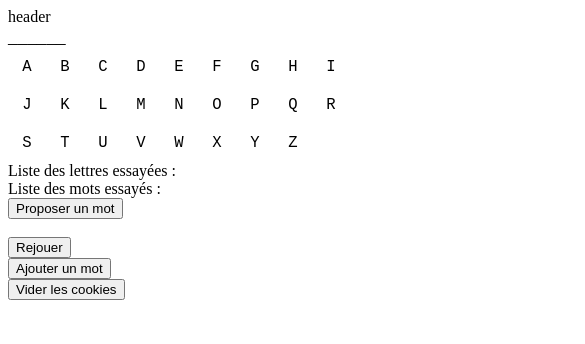
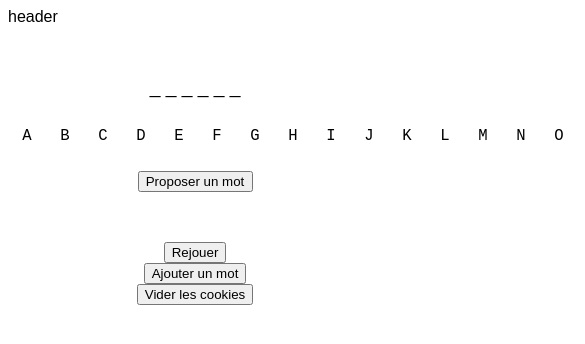
Before and after one commit to BalkanyeWest/Pendu, a plain HTML site: page index.html in a window 390 px wide. Shown: the top 344 px of the page, 585 px wide, since content can reach past the window. Drawn offline with Linux system fonts and the light colour scheme.

Commit message:
game looks less ugly now, going to work on displaying an actual hangman

```diff
--- a/defaut.css
+++ b/defaut.css
@@ -1,6 +1,13 @@
-.game {
+body {
+    font-family: Arial, Helvetica, sans-serif;
+}
+
+.container {
+    padding-top: 50px;
     margin: 0 auto;
     width: 1000px;
+    display: flex;
+    flex-direction: column;
 }
 
 button .tried {
@@ -20,46 +27,53 @@ button .tried {
     background-color: white;
 }
 
-.displayed-word {
-    font-size: 1.2em;
+.letter-button:hover {
+    border: 1px solid #000000;
+}
+
+.letter-button:deactivated {
+    border: none;
+}
+
+.centered {
     margin: auto;
 }
 
-.displayed-keyboard {
+#displayed-word {
+    font-size: 1.2em;
+    margin: auto;
+    margin-bottom: 1em;
+    justify-content: center;
+}
+
+#displayed-keyboard {
     font-size: 1em;
     margin: auto;
+    margin-bottom: 1em;
+}
+
+#word-try {
+    width: 115px;
 }
 
 @media all and (max-width: 1000px) {
-    .displayed-keyboard {
-        display: block;
+    #displayed-keyboard {
+        display: flex;
     }
 
-    .game {
+    .container {
         width: 800px;
     }
 }
 
 @media all and (max-width: 850px) {
-    #photo_recette {
-        width: 100%;
-        display: block;
-    }
-
-    #colonne_droite {
-        width: 100%;
-        margin-left: 0;
-        margin-top: 15px;
-        display: block;
-    }
-
-    .game {
+    .container {
         width: 500px;
     }
 }
 
 @media all and (max-width: 550px) {
-    .game {
+    .container {
         width: 100%;
     }
 }
--- a/index.js
+++ b/index.js
@@ -2,8 +2,8 @@
 
 // variables to generate the base HTML
 let header = document.createElement("header");
+// let hangmanDiv = document.createElement("div");
 let gameDiv = document.createElement("div");
-let displayHangmanDiv = document.createElement("div");
 let displayWordDiv = document.createElement("div");
 let displayKeyboardDiv = document.createElement("div");
 let listOfTriesDiv = document.createElement("div");
@@ -133,41 +133,59 @@ header.textContent = "header";
 document.body.appendChild(header);
 
 // game zone
-gameDiv.classList.add("game");
-gameDiv.appendChild(displayHangmanDiv);
-displayWordDiv.classList.add("displayed-word");
+gameDiv.id = "game";
+gameDiv.classList.add("container");
+displayWordDiv.id = "displayed-word";
+displayWordDiv.classList.add("centered");
 gameDiv.appendChild(displayWordDiv);
-displayKeyboardDiv.classList.add("displayed-keyboard");
+displayKeyboardDiv.id = "displayed-keyboard";
+displayKeyboardDiv.classList.add("centered");
 gameDiv.appendChild(displayKeyboardDiv);
 listOfLettersTriedDiv.textContent = "Liste des lettres essayées : ";
-listOfWordsTriedDiv.textContent = "Liste des mots essayés : ";
-listOfTriesDiv.appendChild(listOfLettersTriedDiv);
+// listOfWordsTriedDiv.textContent = "Liste des mots essayés : ";
+listOfWordsTriedDiv.textContent = "";
+listOfWordsTriedDiv.style.textDecoration = "line-through";
+listOfWordsTriedDiv.style.justifyContent = "center";
+// listOfTriesDiv.appendCnild(listOfLettersTriedDiv);
 listOfTriesDiv.appendChild(listOfWordsTriedDiv);
 gameDiv.appendChild(listOfTriesDiv);
 document.body.appendChild(gameDiv);
-
-// settings zone
-settingsDiv.classList.add("settings");
 wordTryButton.textContent = "Proposer un mot";
-replayGameButton.textContent = "Rejouer";
-addWordButton.textContent = "Ajouter un mot";
+wordTryButton.id = "word-try";
+wordTryButton.classList.add("centered");
 wordTryInputField.setAttribute("type", "text");
 wordTryInputSubmit.setAttribute("type", "submit");
 wordTryInputSubmit.textContent = "Ajouter";
-settingsDiv.appendChild(wordTryButton);
 wordTryInputDiv.appendChild(wordTryInputField);
 wordTryInputDiv.appendChild(wordTryInputSubmit);
-settingsDiv.appendChild(wordTryInputDiv);
-settingsDiv.appendChild(document.createElement("br"));
+wordTryInputDiv.id = "word-try-input";
+wordTryInputDiv.classList.add("centered");
+gameDiv.appendChild(wordTryButton);
+gameDiv.appendChild(wordTryInputDiv);
+
+// settings zone
+settingsDiv.id = "settings";
+settingsDiv.classList.add("container");
+endGameMessageDiv.id = "end-game-message";
+endGameMessageDiv.classList.add("centered");
 settingsDiv.appendChild(endGameMessageDiv);
+replayGameButton.id = "replay-game-button";
+replayGameButton.classList.add("centered");
+replayGameButton.textContent = "Rejouer";
 settingsDiv.appendChild(replayGameButton);
+addWordButton.id = "add-word-button";
+addWordButton.classList.add("centered");
+addWordButton.textContent = "Ajouter un mot";
 addWordInputField.setAttribute("type", "text");
 addWordInputSubmit.setAttribute("type", "submit");
 addWordInputSubmit.textContent = "Ajouter";
 settingsDiv.appendChild(addWordButton);
+addWordInputDiv.classList.add("centered");
 addWordInputDiv.appendChild(addWordInputField);
 addWordInputDiv.appendChild(addWordInputSubmit);
 settingsDiv.appendChild(addWordInputDiv);
+clearCookiesButton.id = "clear-cookies";
+clearCookiesButton.classList.add("centered");
 clearCookiesButton.textContent = "Vider les cookies";
 settingsDiv.appendChild(clearCookiesButton);
 document.body.appendChild(settingsDiv);
@@ -268,7 +286,7 @@ function initWordArray() {
 
 // displays the current word with the missing letters
 function displayWord() {
-  displayWordDiv.textContent = displayedWordArray.join("");
+  displayWordDiv.textContent = displayedWordArray.join(" ").toUpperCase();
 }
 
 // updates the game screen at each user input
@@ -344,9 +362,9 @@ function displayEndGameMessage() {
   displayWord();
   let message;
   if (gameStatus == Status.Success) {
-    message = "Félicitations ! Vous avez gagné ! Voulez-vous rejouer ?";
+    message = "Félicitations ! Vous avez gagné !";
   } else if (gameStatus == Status.Defeat) {
-    message = "Dommage, vous avez perdu =( Voulez-vous rejouer ?";
+    message = "Dommage, vous avez perdu =(";
   }
   //alert(message);
   endGameMessageDiv.textContent = message;
@@ -362,7 +380,8 @@ function purgeGameData() {
   wordsGuessed = [];
   gameStatus = Status.Ongoing;
   listOfLettersTriedDiv.textContent = "Liste des lettres essayées : ";
-  listOfWordsTriedDiv.textContent = "Liste des mots essayés : ";
+  // listOfWordsTriedDiv.textContent = "Liste des mots essayés : ";
+  listOfWordsTriedDiv.textContent = "";
 }
 
 function refreshKeyboard() {
@@ -395,8 +414,8 @@ function handleWordTry(wordGuessed) {
       // add the attempt to the list of words already tried
       triesLeft--;
     }
-    listOfWordsTriedDiv.textContent =
-      "Liste des mots essayés : " + wordsGuessed;
+    // listOfWordsTriedDiv.textContent = "Liste des mots essayés : " + wordsGuessed;
+    listOfWordsTriedDiv.textContent = wordsGuessed.join(" ").toUpperCase();
     checkGameStatus();
   }
 }
@@ -404,7 +423,7 @@ function handleWordTry(wordGuessed) {
 // handle word try unless the field is empty
 function handleWordInput() {
   if (wordTryInputField.value != "") {
-    handleWordTry(wordTryInputField.value);
+    handleWordTry(wordTryInputField.value.toLowerCase());
     wordTryInputField.value = "";
   }
 }
@@ -526,4 +545,4 @@ clearCookiesButton.addEventListener("click", () => {
 initGame();
 
 // TO DO
-// graphics
+// graphics in hangmanDiv
```
